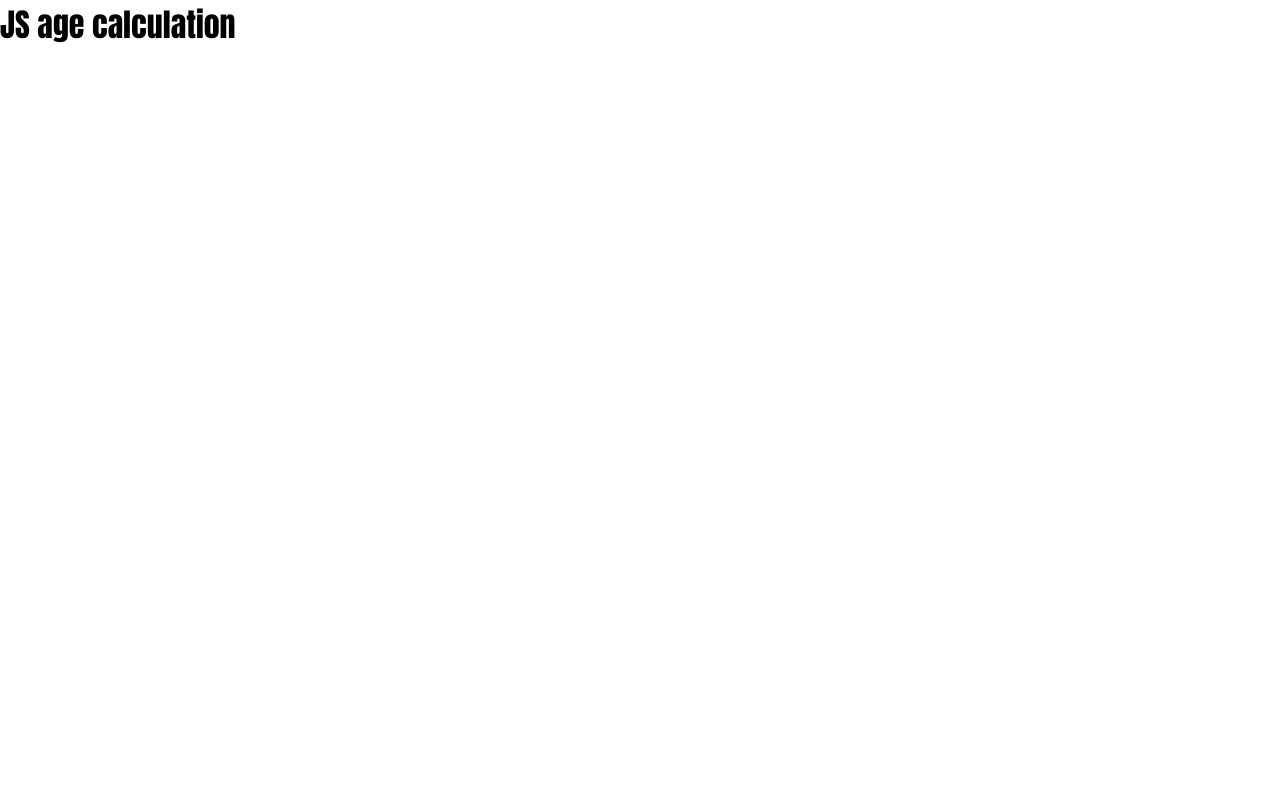
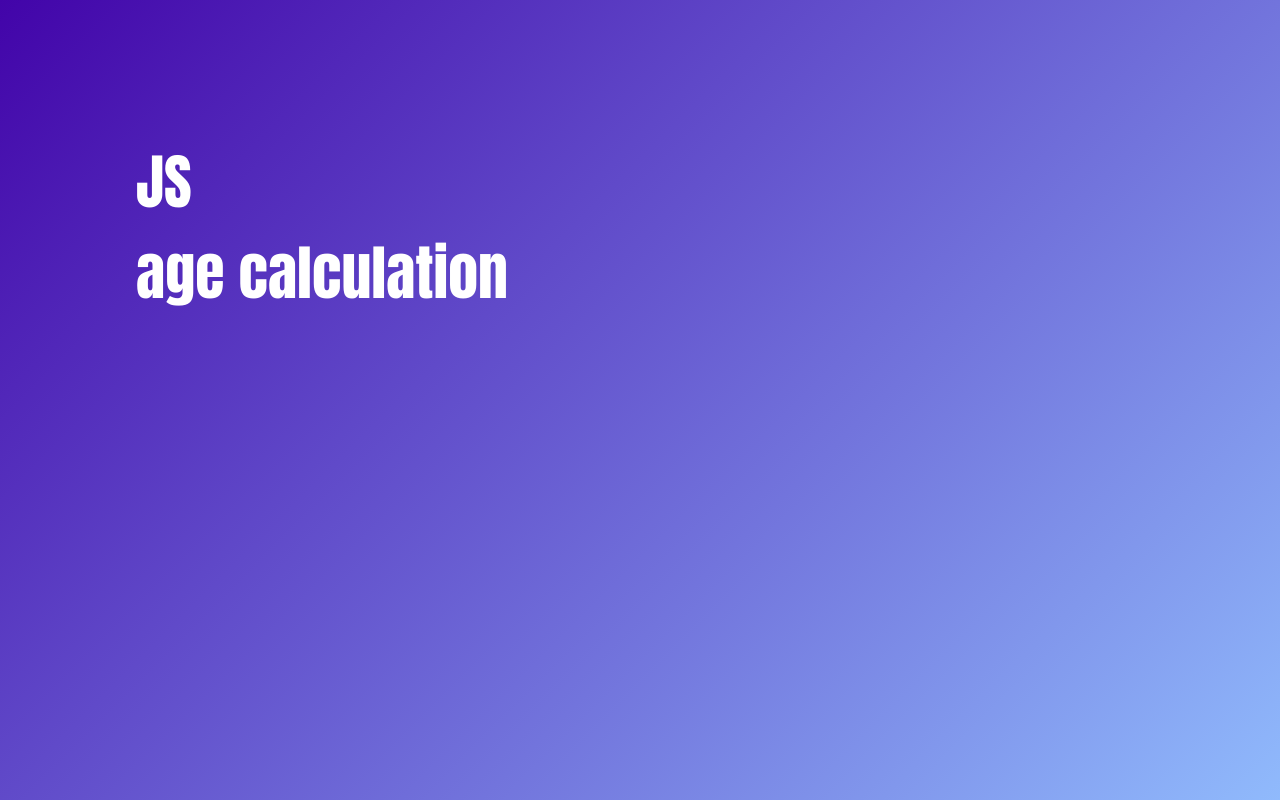
Before and after one commit to engineersabir/file5, a plain HTML site: page index.html in a window 1280 px wide. Drawn offline with Linux system fonts and the light colour scheme.

Commit message:
Update index.html and style.css

```diff
--- a/index.html
+++ b/index.html
@@ -11,7 +11,7 @@
 
     <div class="CONTAINER">
         <div class="calculator">
-            <h1>JS age calculation</h1>
+            <h1>JS <br> age calculation</h1>
         </div>
     </div>
 </body>
--- a/style.css
+++ b/style.css
@@ -4,3 +4,20 @@
     font-family: Impact, Haettenschweiler, 'Arial Narrow Bold', sans-serif;
     box-sizing: border-box;
 }
+.CONTAINER{
+    width: 100%;
+    min-height: 100vh;
+    background: linear-gradient(135deg, #4204a9,#90bafc);
+    color: #fff;
+    padding: 10px;
+
+}
+.calculator{
+    width: 100%;
+    max-width: 600px;
+    margin-left: 10%;
+    margin-top: 10%;
+}
+.calculator h1{
+    font-size: 60px;
+}
```
